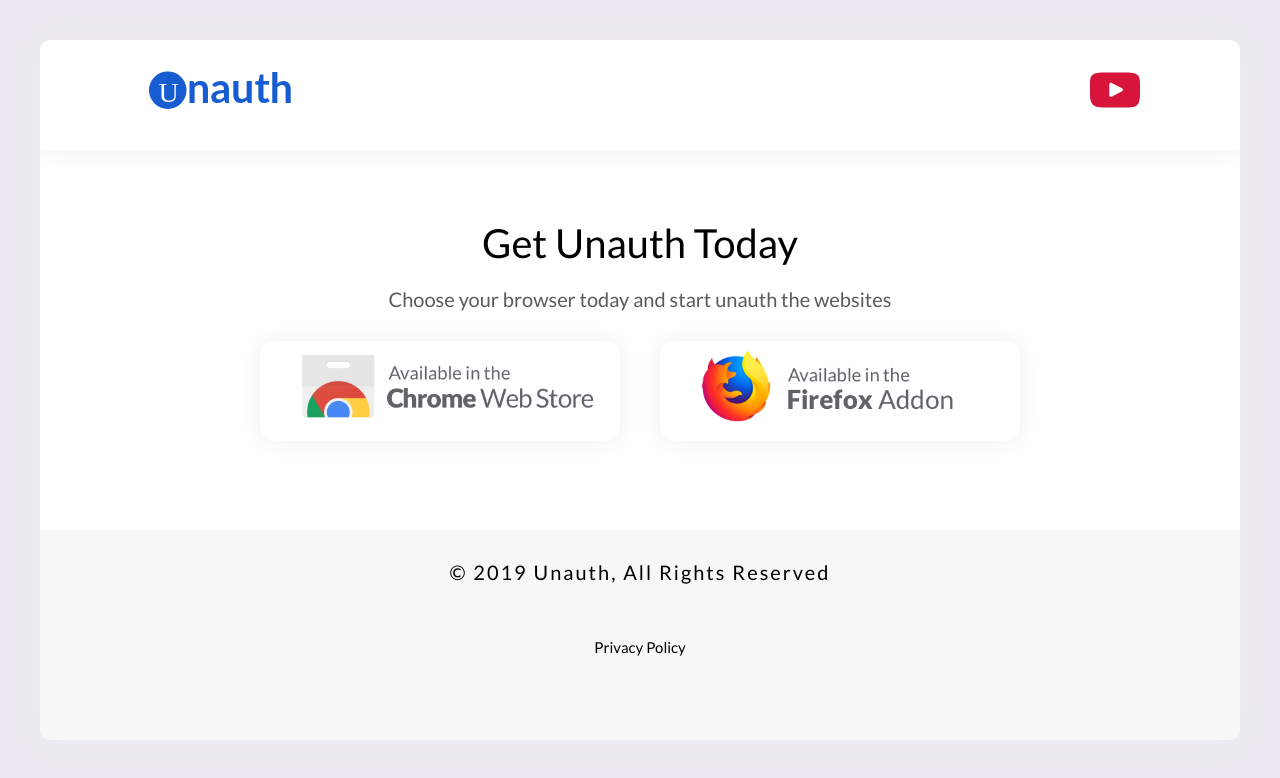
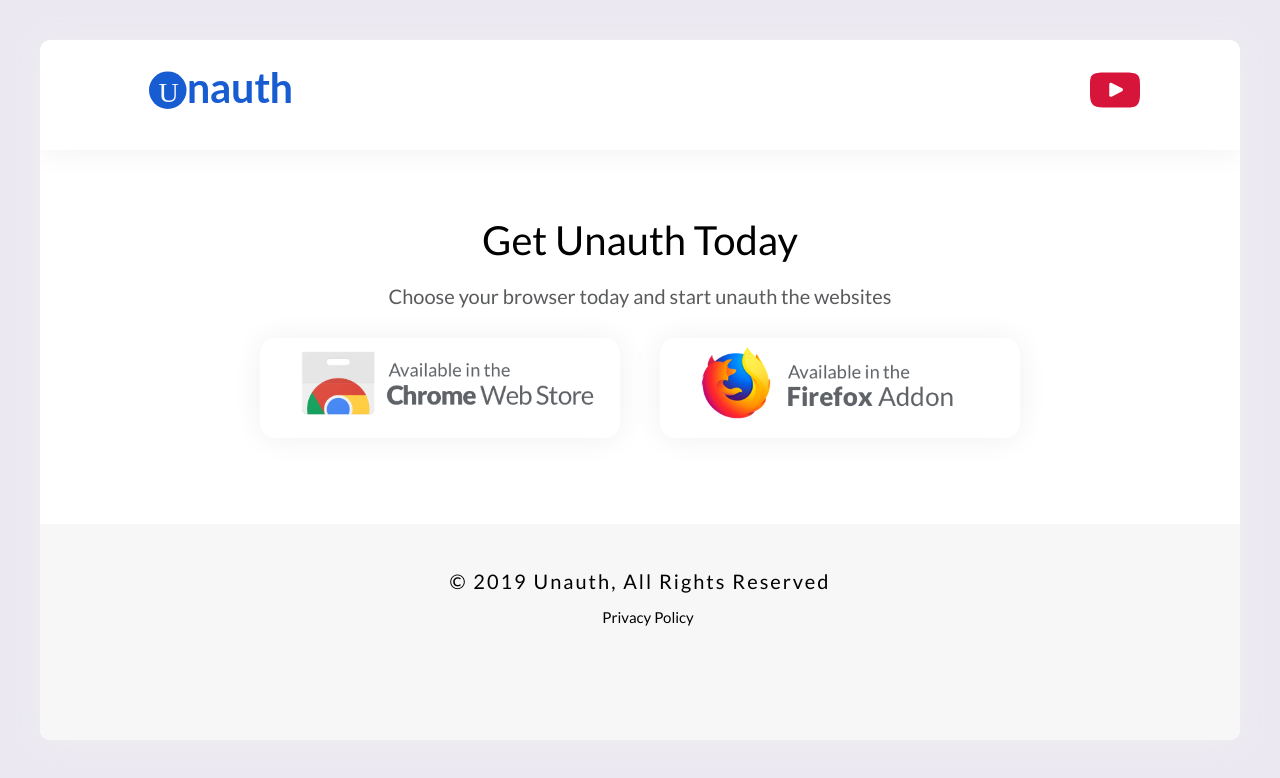
Before and after one commit to unauthapp/unauthapp.github.io, a React (Create React App) app: page / in a window 1280 px wide. Shown: the top 778 px of the page. Built offline with nearby package versions, Linux system fonts and the light colour scheme.

Commit message:
Removed more margins and basic refactoring

```diff
--- a/src/components/containers/Footer.js
+++ b/src/components/containers/Footer.js
@@ -20,6 +20,7 @@
 `
 
 const TextContainer = styled.div`
+  margin: 15px;
   color: red;
 `;
 
@@ -36,18 +37,18 @@
           </Text>
         </TextContainer>
         <TextContainer>
-          <Link to={ROUTES.PRIVACY} fontSize='15px' color={COLORS.PALETTE.BLACK}>
-            {MESSAGES.TITLE.PRIVACY}
-          </Link>
+          <Text fontSize='15px' color={COLORS.PALETTE.BLACK}>
+            <a href={ROUTES.PRIVACY}>{MESSAGES.TITLE.PRIVACY}</a>
+          </Text>
         </TextContainer>
         <TextContainer>
-          <a href="https://www.facebook.com/unauthapp" target="_blank" rel="noopener noreferrer" class="social">
+          <a href={ROUTES.FACEBOOK} target="_blank" rel="noopener noreferrer" class="social">
               <i class="fab fa-facebook-square"></i>
             </a>
-            <a href="https://twitter.com/unauthapp" target="_blank" rel="noopener noreferrer" class="social">
+            <a href={ROUTES.TWITTER} target="_blank" rel="noopener noreferrer" class="social">
               <i class="fab fa-twitter-square"></i>
             </a>
-          <a href="mailto:unauth.cloud@gmail.com" target="_blank" rel="noopener noreferrer" class="social">
+          <a href={ROUTES.MAIL} target="_blank" rel="noopener noreferrer" class="social">
           <i class="fas fa-at"></i>
           </a>
         </TextContainer>
--- a/src/constants/routes.js
+++ b/src/constants/routes.js
@@ -1,6 +1,10 @@
 const ROUTES = {
   HOME: '/',
-  PRIVACY: '/privacy'
+  PRIVACY: '/privacy',
+  FACEBOOK: 'https://www.facebook.com/unauthapp',
+  TWITTER: 'https://twitter.com/unauthapp',
+  MAIL: 'mailto:unauth.cloud@gmail.com'
+
 };
 
 
```
